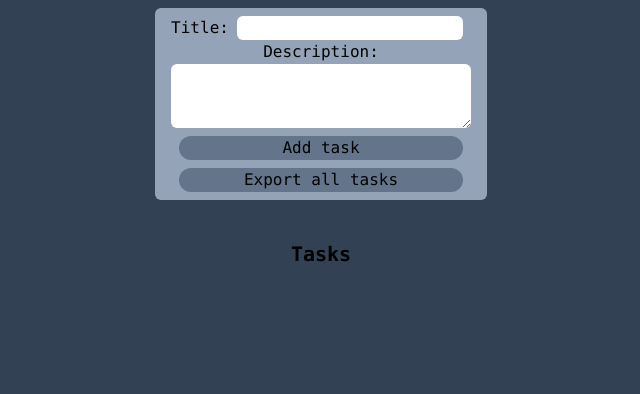
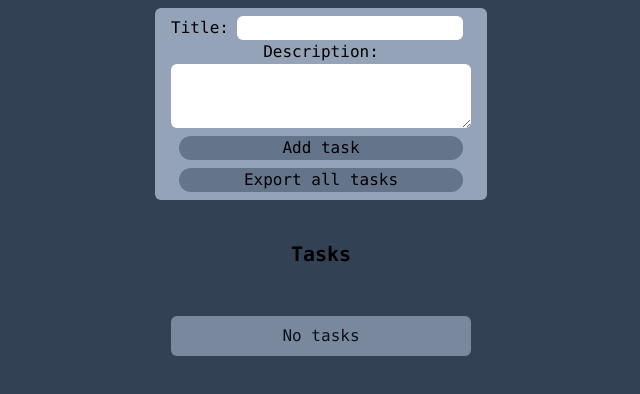
Before and after one commit to panayotsky-dev/taskmngr, a React (Create React App) app: page / in a window 1280 px wide. Shown: the top 394 px of the page, without its empty margins (319-959 px from the left). Built offline with nearby package versions, Linux system fonts and the light colour scheme.

Commit message:
Update Tasks.jsx

```diff
--- a/src/components/Tasks.jsx
+++ b/src/components/Tasks.jsx
@@ -27,7 +27,7 @@ function Tasks()  {
     exit={{opacity:0,}}
     transition={{duration:1}}
     className='text-xl font-semibold font-mono py-10 text-center'>Tasks</motion.h1>
-    {items ? (items.map((task)=>(
+    {items.length >0 ? (items.map((task)=>(
         <motion.div
         initial={{opacity:0,x:-10,y:1000}}
     animate={{opacity:1,x:0,y:0,}}
@@ -43,7 +43,7 @@ function Tasks()  {
               >Delete task</button>
         </motion.div>
 
-    ))) : (<p>No tasks</p>)}
+    ))) : (<p className='w-[300px] bg-slate-400 flex flex-col items-center font-mono rounded-md mt-2 mb-2 py-2  animate-pulse '>No tasks</p>)}
     </div>
   )
 }
```
